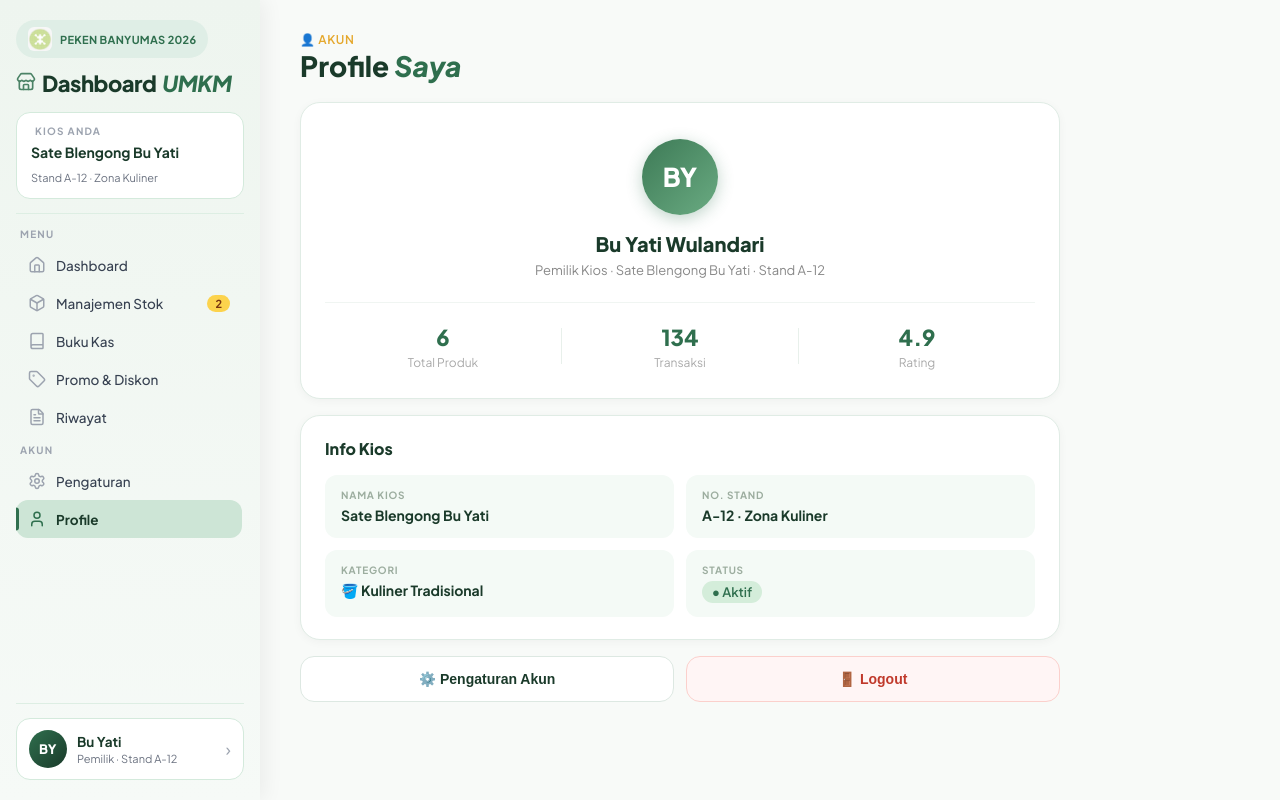
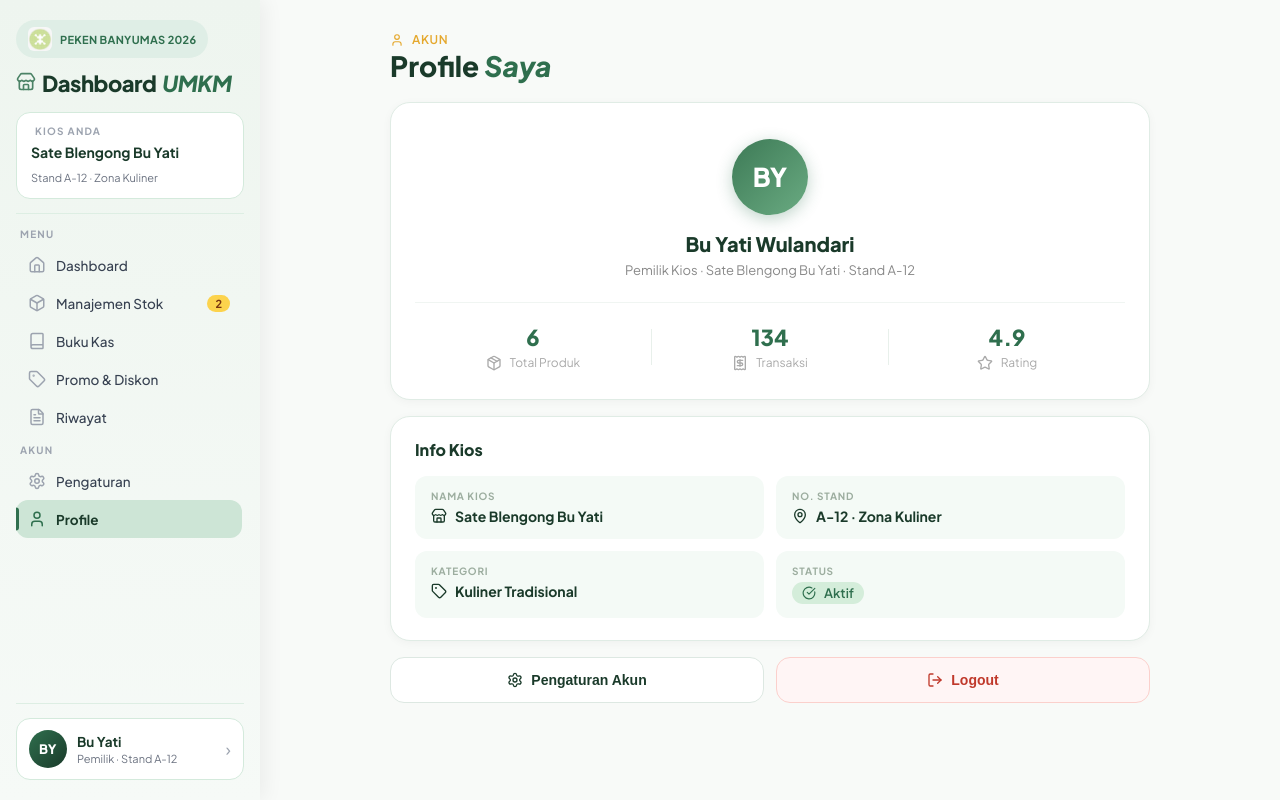
Before and after one commit to Izzaaaaaaaaaa/Website-Pekan-Banyumas, a React app in the folder peken-banyumas-UMKM-digital/frontend/: page /profile in a window 1280 px wide. Built offline with nearby package versions, Linux system fonts and the light colour scheme; sample sign-in values are in the browser's storage; the HTML template or start-up script is replaced by a standard one.

Commit message:
refactor(ui): replace emoji pada menu dalam dashboard

```diff
--- a/peken-banyumas-UMKM-digital/frontend/src/assets/styles/profile.css
+++ b/peken-banyumas-UMKM-digital/frontend/src/assets/styles/profile.css
@@ -5,12 +5,17 @@
 
 /* ── Page ────────────────────────────────────────────────── */
 .pf-page {
-  padding: 0 0 40px;
+  padding: 0 16px 40px;
   max-width: 760px;
+  margin: 0 auto;
 }
 
 /* ── Header ──────────────────────────────────────────────── */
 .pf-eyebrow {
+  display: flex;
+  align-items: center;
+  gap: 8px;
+
   font-size: 12px;
   font-weight: 600;
   color: #e5a82e;
@@ -96,6 +101,9 @@
 }
 
 .pf-stat-label {
+  display: flex;
+  align-items: center;
+  gap: 8px;
   font-size: 12px;
   color: #aaa;
 }
@@ -146,13 +154,18 @@
 }
 
 .pf-info-value {
+  display: flex;
+  align-items: center;
+  gap: 8px;
   font-size: 14px;
   font-weight: 700;
   color: #1a3a2a;
 }
 
 .pf-status-pill {
-  display: inline-block;
+  display: flex;
+  align-items: center;
+  gap: 8px;
   background: #d4edda;
   color: #2f6f4e;
   font-size: 13px;
@@ -170,6 +183,10 @@
 }
 
 .pf-btn-settings {
+  display: flex;
+  align-items: center;
+  justify-content: center;
+  gap: 8px;
   background: #fff;
   border: 1px solid #dde8e2;
   border-radius: 14px;
@@ -187,6 +204,10 @@
 }
 
 .pf-btn-logout {
+  display: flex;
+  align-items: center;
+  justify-content: center;
+  gap: 8px;
   background: #fff5f5;
   border: 1px solid #fbd0cc;
   border-radius: 14px;
--- a/peken-banyumas-UMKM-digital/frontend/src/assets/styles/promo.css
+++ b/peken-banyumas-UMKM-digital/frontend/src/assets/styles/promo.css
@@ -17,6 +17,10 @@
 }
 
 .pd-eyebrow {
+  display: flex;
+  align-items: center;
+  gap: 8px;
+
   font-size: 12px;
   font-weight: 600;
   color: #e5a82e;
@@ -191,6 +195,7 @@
 .pd-icon-btn-danger {
   background: #fff5f5;
   border-color: #fbd0cc;
+  color: #ef4444;
 }
 
 .pd-icon-btn-danger:hover {
--- a/peken-banyumas-UMKM-digital/frontend/src/assets/styles/riwayat.css
+++ b/peken-banyumas-UMKM-digital/frontend/src/assets/styles/riwayat.css
@@ -19,12 +19,25 @@
 }
 
 .rw-eyebrow {
+  display: flex;
+  align-items: center;
+  gap: 8px;
+
   font-size: 12px;
   font-weight: 600;
   color: #e5a82e;
   letter-spacing: 0.05em;
   text-transform: uppercase;
   margin-bottom: 4px;
+}
+
+.rw-eyebrow svg,
+.rw-search-icon svg,
+.rw-info-icon svg,
+.rw-btn-export svg,
+.rw-btn-detail svg,
+.rw-status svg {
+  vertical-align: middle;
 }
 
 .rw-title {
@@ -82,6 +95,18 @@
   background: transparent;
   color: #222;
   width: 100%;
+}
+
+.rw-status {
+  display: inline-flex;
+  align-items: center;
+  gap: 4px;
+}
+
+.rw-btn-detail {
+  display: inline-flex;
+  align-items: center;
+  gap: 6px;
 }
 
 .rw-btn-export {
--- a/peken-banyumas-UMKM-digital/frontend/src/assets/styles/settings.css
+++ b/peken-banyumas-UMKM-digital/frontend/src/assets/styles/settings.css
@@ -10,6 +10,10 @@
 
 /* ── Header ──────────────────────────────────────────────── */
 .st-eyebrow {
+  display: flex;
+  align-items: center;
+  gap: 8px;
+
   font-size: 12px;
   font-weight: 600;
   color: #e5a82e;
--- a/peken-banyumas-UMKM-digital/frontend/src/components/ManajemenStok/StokRow.jsx
+++ b/peken-banyumas-UMKM-digital/frontend/src/components/ManajemenStok/StokRow.jsx
@@ -1,4 +1,4 @@
-import {Pencil, Trash} from "lucide-react";
+import {Pencil, Trash2} from "lucide-react";
 export default function StokRow({ item, index, onEdit, onDelete }) {
   const max     = item.max || 50;
   const percent = Math.min(Math.round((item.stok / max) * 100), 100);
@@ -67,7 +67,7 @@ export default function StokRow({ item, index, onEdit, onDelete }) {
             <Pencil size={12} />
           </button>
           <button className="ms-btn-del" onClick={() => onDelete(item)} title="Hapus">
-            <Trash size={12}/>
+            <Trash2 size={12}/>
           </button>
         </div>
       </td>
--- a/peken-banyumas-UMKM-digital/frontend/src/pages/Pengaturan.jsx
+++ b/peken-banyumas-UMKM-digital/frontend/src/pages/Pengaturan.jsx
@@ -1,4 +1,5 @@
 import { useState } from "react";
+import { Settings } from "lucide-react";
 import ProfileForm from "../components/pengaturan/ProfileForm";
 import SecurityForm from "../components/pengaturan/SecurityForm";
 import PromoToast from "../components/PromoDiskon/PromoToast";
@@ -17,7 +18,7 @@ export default function Pengaturan() {
     <div className="st-page">
       {/* HEADER */}
       <div className="st-header">
-        <div className="st-eyebrow">⚙️ Akun</div>
+        <div className="st-eyebrow"><Settings size={16} />Akun</div>
         <div className="st-title">
           Pengaturan <em>Akun</em>
         </div>
--- a/peken-banyumas-UMKM-digital/frontend/src/pages/Profile.jsx
+++ b/peken-banyumas-UMKM-digital/frontend/src/pages/Profile.jsx
@@ -1,4 +1,15 @@
 import { useState } from "react";
+import { User,
+  Settings,
+  LogOut,
+  Store,
+  MapPin,
+  Tag,
+  CheckCircle,
+  Package,
+  Receipt,
+  Star
+} from "lucide-react";
 import { useNavigate } from "react-router-dom";
 import ConfirmLogoutModal from "../components/modals/ConfirmLogoutModal";
 import "../assets/styles/profile.css";
@@ -7,7 +18,6 @@ export default function Profile() {
   const navigate = useNavigate();
   const [showLogout, setShowLogout] = useState(false);
 
-  // 🔥 DATA DUMMY (sementara frontend aja)
   const user = {
     nama: "Bu Yati Wulandari",
     role: "Pemilik Kios",
@@ -23,7 +33,7 @@ export default function Profile() {
   return (
     <div className="pf-page">
       <div className="pf-header">
-        <div className="pf-eyebrow">👤 Akun</div>
+        <div className="pf-eyebrow"><User size={14} />Akun</div>
         <div className="pf-title">
           Profile <em>Saya</em>
         </div>
@@ -39,17 +49,17 @@ export default function Profile() {
         <div className="pf-stats">
           <div className="pf-stat">
             <span className="pf-stat-num">{user.stats.produk}</span>
-            <span className="pf-stat-label">Total Produk</span>
+            <span className="pf-stat-label"><Package size={16} />Total Produk</span>
           </div>
           <div className="pf-stat-divider" />
           <div className="pf-stat">
             <span className="pf-stat-num">{user.stats.transaksi}</span>
-            <span className="pf-stat-label">Transaksi</span>
+            <span className="pf-stat-label"><Receipt size={16} />Transaksi</span>
           </div>
           <div className="pf-stat-divider" />
           <div className="pf-stat">
             <span className="pf-stat-num">{user.stats.rating}</span>
-            <span className="pf-stat-label">Rating</span>
+            <span className="pf-stat-label"><Star size={16} />Rating</span>
           </div>
         </div>
       </div>
@@ -59,29 +69,29 @@ export default function Profile() {
         <div className="pf-info-grid">
           <div className="pf-info-item">
             <span className="pf-info-label">NAMA KIOS</span>
-            <span className="pf-info-value">{user.kios}</span>
+            <span className="pf-info-value"><Store size={16} />{user.kios}</span>
           </div>
           <div className="pf-info-item">
             <span className="pf-info-label">NO. STAND</span>
-            <span className="pf-info-value">{user.stand} · {user.zona}</span>
+            <span className="pf-info-value"><MapPin size={16} />{user.stand} · {user.zona}</span>
           </div>
           <div className="pf-info-item">
             <span className="pf-info-label">KATEGORI</span>
-            <span className="pf-info-value">🪣 {user.kategori}</span>
+            <span className="pf-info-value"><Tag size={16} />{user.kategori}</span>
           </div>
           <div className="pf-info-item">
             <span className="pf-info-label">STATUS</span>
-            <span className="pf-status-pill">● {user.status}</span>
+            <span className="pf-status-pill"><CheckCircle size={14} />{user.status}</span>
           </div>
         </div>
       </div>
 
       <div className="pf-actions">
         <button className="pf-btn-settings" onClick={() => navigate("/pengaturan")}>
-          ⚙️ Pengaturan Akun
+          <Settings size={16} />Pengaturan Akun
         </button>
         <button className="pf-btn-logout" onClick={() => setShowLogout(true)}>
-          🚪 Logout
+          <LogOut size={16} />Logout
         </button>
       </div>
 
--- a/peken-banyumas-UMKM-digital/frontend/src/pages/PromoDiskon.jsx
+++ b/peken-banyumas-UMKM-digital/frontend/src/pages/PromoDiskon.jsx
@@ -1,4 +1,5 @@
 import { useState } from "react";
+import { Tag, Utensils, PartyPopper } from "lucide-react";
 import PromoCard from "../components/PromoDiskon/PromoCard";
 import TambahPromoModal from "../components/modals/TambahPromoModal";
 import EditPromoModal from "../components/modals/EditPromoModal";
@@ -66,7 +67,7 @@ export default function PromoDiskon() {
       {/* TOPBAR */}
       <div className="pd-topbar">
         <div>
-          <div className="pd-eyebrow">🏷️ Kios Saya</div>
+          <div className="pd-eyebrow"><Tag size={16} /> Kios Saya</div>
           <div className="pd-title">
             Promo <em>&amp; Diskon</em>
           </div>
@@ -80,7 +81,7 @@ export default function PromoDiskon() {
       {/* INFO BANNER */}
       <div className="pd-info-banner">
         <div className="pd-info-left">
-          <div className="pd-info-icon">🥢</div>
+          <div className="pd-info-icon"><Utensils size={18} /></div>
           <div>
             <strong>Sate Blengong Bu Yati · Stand A-12</strong>
             <div className="pd-info-sub">Promo hanya berlaku untuk kios ini</div>
@@ -92,7 +93,7 @@ export default function PromoDiskon() {
       {/* CARDS */}
       {promos.length === 0 ? (
         <div className="pd-empty">
-          <div className="pd-empty-icon">🎉</div>
+          <div className="pd-empty-icon"><PartyPopper size={32} /></div>
           <p>Belum ada promo. Yuk tambah promo pertamamu!</p>
         </div>
       ) : (
```
Also changed, not shown: peken-banyumas-UMKM-digital/frontend/src/components/PromoDiskon/PromoCard.jsx (+8 -7 lines), peken-banyumas-UMKM-digital/frontend/src/pages/BukuKas.jsx (+15 -5 lines), peken-banyumas-UMKM-digital/frontend/src/pages/Riwayat.jsx (+15 -6 lines).
